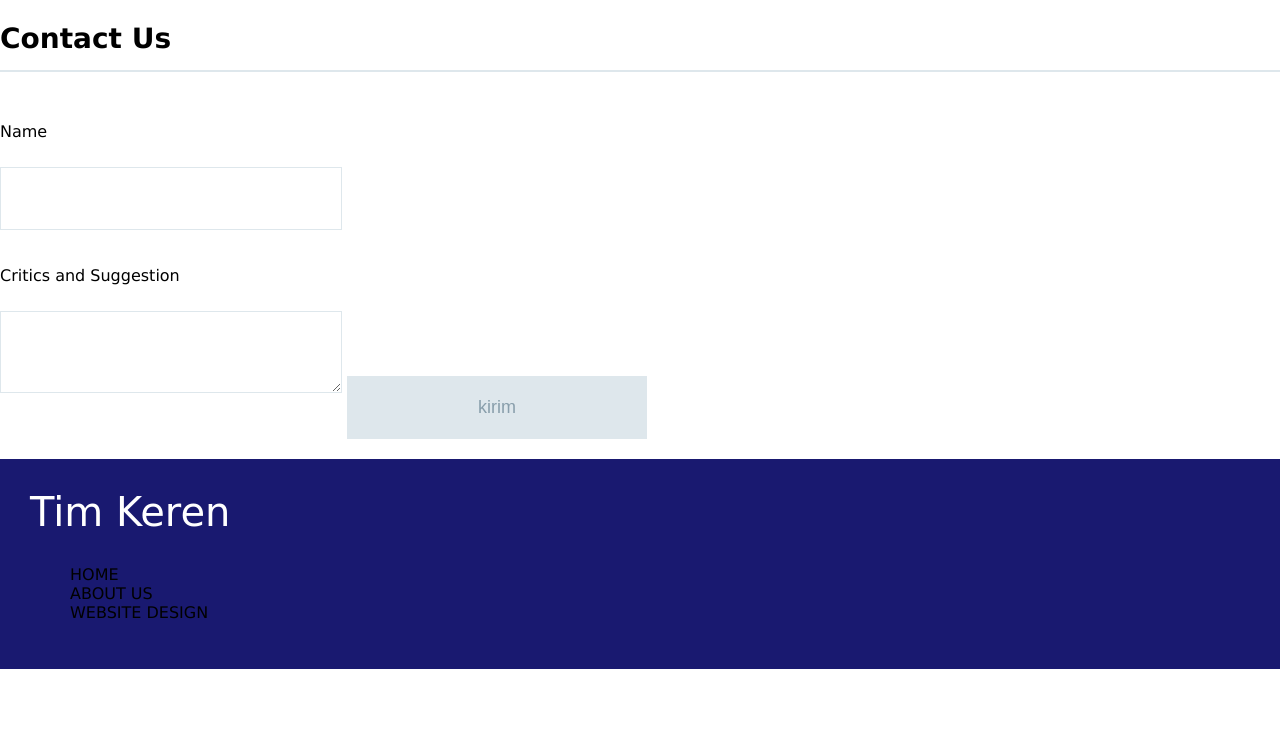
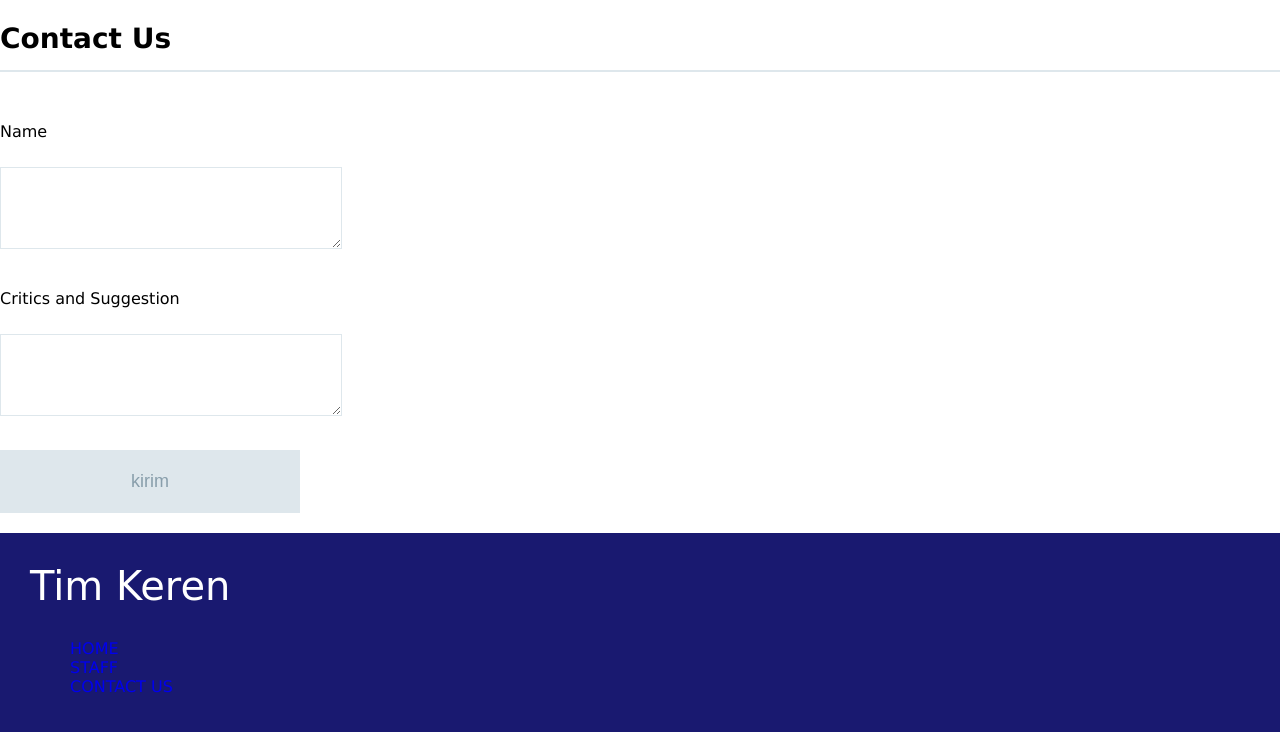
Before and after one commit to agusta0/latihan.github.io, a plain HTML site: page index.html in a window 1280 px wide. Shown: the part 988-1720 px from the top of the page. Before the commit the page ends 1657 px from the top, so only its background shows below. Drawn offline with Linux system fonts and the light colour scheme; a web font is replaced by a local one.

Commit message:
Update index.html

```diff
--- a/index.html
+++ b/index.html
@@ -1,5 +1,6 @@
 <!DOCTYPE html>
 <html>
+
 <head>
   <meta charset="utf-8">
   <title>Profil Tim</title>
@@ -9,7 +10,9 @@
   <link href="https://fonts.googleapis.com/css2?family=Candal&display=swap" rel="stylesheet">
   <link href="https://fonts.googleapis.com/css2?family=Ribeye&display=swap" rel="stylesheet">
   <link href="https://fonts.googleapis.com/css2?family=Freckle+Face&display=swap" rel="stylesheet">
+  <meta name="viewport" content="width=device-width, initial-scale=1.0">
 </head>
+
 <body>
   <header>
     <div class="container">
@@ -23,7 +26,7 @@
       <h1>Let's meet our excellent team!</h1>
     </div>
   </div>
-      <div class="lesson-wrapper">
+  <div class="lesson-wrapper" id="lesson-wrapper">
     <div class="container">
       <div class="heading">
         <h2>PROFESSIONAL STAFF, PROFESSIONAL RESULT</h2>
@@ -65,24 +68,25 @@
           </div>
         </div>
       </div>
-      <div class="contact-form">
+    </div>
+  </div>
+  <div class="contact-form" id="contact-form">
     <h3 class="section-title">Contact Us</h3>
     <p>Name</p>
-    <input>
+    <textarea></textarea>
     <p>Critics and Suggestion</p>
     <textarea></textarea>
-        <input class="contact-submit" type="submit" value="kirim"/>
+    <div><input class="contact-submit" type="submit" value="kirim" /></div>
   </div>
   <div class="footer">
     <div class="footer-logo">Tim Keren</div>
     <div class="footer-list"></div>
     <ul>
-      <li>HOME</li>
-      <li>ABOUT US</li>
-      <li>WEBSITE DESIGN</li>
+      <li><a href="#header">HOME</a></li>
+      <li><a href="#lesson-wrapper">STAFF</a></li>
+      <li><a href="#contact-form">CONTACT US</a></li>
     </ul>
   </div>
-</div>
-</div>
 </body>
+
 </html>
```
Lines whose indentation alone changed are shown as unchanged.
